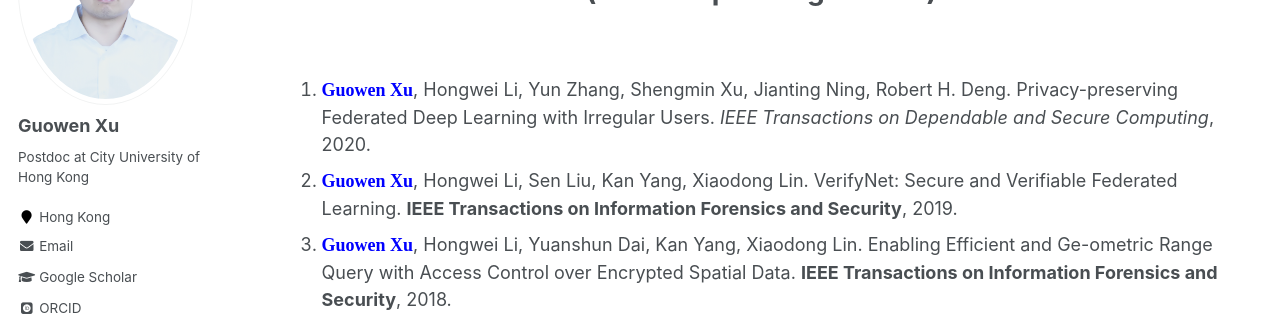
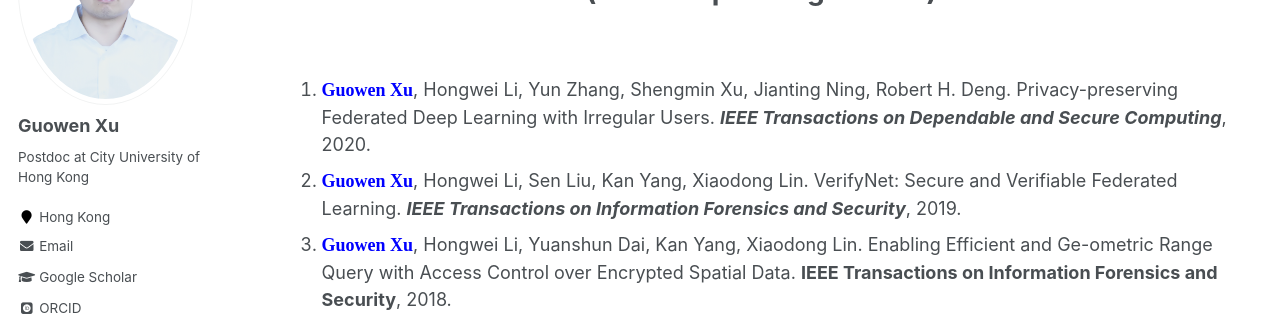
Before and after one commit to Guowen-xu/guowen-xu.github.io, a Jekyll site: the page built from _pages/publications.md, in a window 1280 px wide. Shown: the part 241-557 px from the top of the page. Built offline with Jekyll 4.4.1, drawn with Linux system fonts in a browser that asks for light colours; some web fonts are replaced.

Commit message:
Update publications.md

```diff
--- a/_pages/publications.md
+++ b/_pages/publications.md
@@ -14,8 +14,8 @@ You can find my articles on my [Google Scholar](https://scholar.google.com.hk/ci
 
 
 
-1. **<font face="Times New Roman" color=blue size=4> Guowen Xu</font>**, Hongwei Li, Yun Zhang, Shengmin Xu, Jianting Ning, Robert H. Deng. Privacy-preserving Federated Deep Learning with Irregular Users. *IEEE Transactions on Dependable and Secure Computing*, 2020.
-2. **<font face="Times New Roman" color=blue size=4> Guowen Xu</font>**, Hongwei Li, Sen Liu, Kan Yang, Xiaodong Lin. VerifyNet: Secure and Verifiable Federated Learning. **IEEE Transactions on Information Forensics and Security**, 2019.
+1. **<font face="Times New Roman" color=blue size=4> Guowen Xu</font>**, Hongwei Li, Yun Zhang, Shengmin Xu, Jianting Ning, Robert H. Deng. Privacy-preserving Federated Deep Learning with Irregular Users. ***IEEE Transactions on Dependable and Secure Computing***, 2020.
+2. **<font face="Times New Roman" color=blue size=4> Guowen Xu</font>**, Hongwei Li, Sen Liu, Kan Yang, Xiaodong Lin. VerifyNet: Secure and Verifiable Federated Learning. ***IEEE Transactions on Information Forensics and Security***, 2019.
 3. **<font face="Times New Roman" color=blue size=4> Guowen Xu</font>**, Hongwei Li, Yuanshun Dai, Kan Yang, Xiaodong Lin. Enabling Efficient and Ge-ometric Range Query with Access Control over Encrypted Spatial Data. **IEEE Transactions on Information Forensics and Security**,  2018.
 4. **<font face="Times New Roman" color=blue size=4> Guowen Xu</font>**, Xingshuo Han, Shengmin Xu, Tianwei Zhang, Hongwei Li, Xinyi Huang, Robert H Deng. Hercules: Boosting the Performance of Privacy-preserving Federated Learning. **IEEE Transactions on Dependable and Secure Computing**, 2022.
 5. **<font face="Times New Roman" color=blue size=4> Guowen Xu</font>**, Hongwei Li, Hao Ren, Jianfei Sun, Shengmin Xu, Jianting Ning, Haomiao Yang, Kan Yang, Robert H. Deng. Secure and Verifiable Inference in Deep Neural Networks. in **Proceeding of ACM Annual Computer Security Applications Conference（ACSAC）**, 2020.
```
